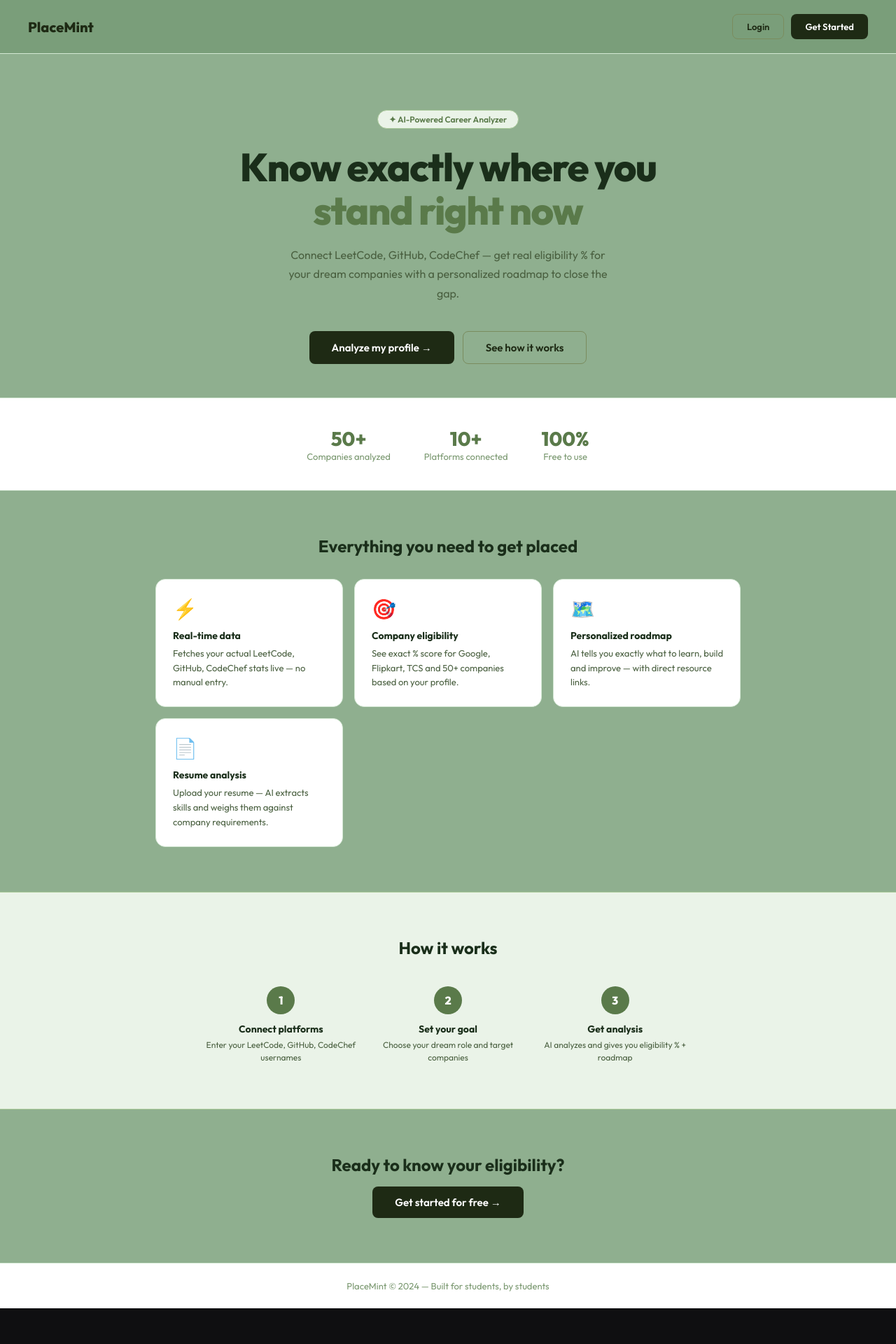
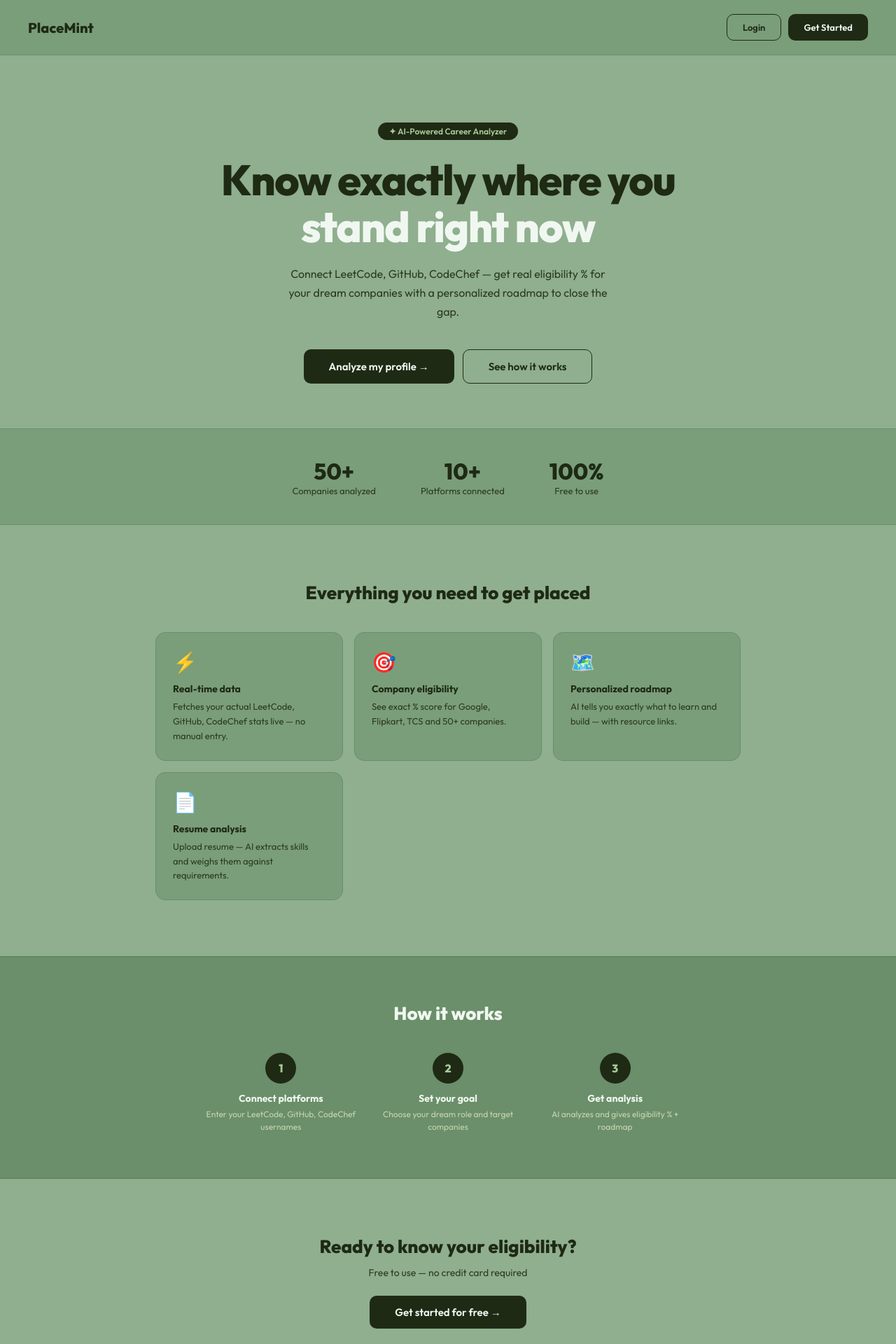
Before and after one commit to madhupriyaguthula/placemint, a React (Vite) app in the folder client/: page / in a window 1280 px wide. Shown: the top 1920 px of the page at 70% size. Before the commit the page ends 1869 px from the top, so only its background shows below. Built offline with nearby package versions, Linux system fonts and the light colour scheme.

Commit message:
Add smooth animations to landing page

```diff
--- a/client/src/index.css
+++ b/client/src/index.css
@@ -27,3 +27,105 @@ a { text-decoration: none; color: inherit; }
   font-size: 16px;
   color: #24895bc0;
 }
+/* Smooth scroll */
+html {
+  scroll-behavior: smooth;
+}
+
+/* Page transitions */
+* {
+  transition: background-color 0.2s ease, border-color 0.2s ease;
+}
+
+/* Fade in animation */
+@keyframes fadeInUp {
+  from {
+    opacity: 0;
+    transform: translateY(20px);
+  }
+  to {
+    opacity: 1;
+    transform: translateY(0);
+  }
+}
+
+@keyframes fadeIn {
+  from { opacity: 0; }
+  to { opacity: 1; }
+}
+
+.fade-in-up {
+  animation: fadeInUp 0.5s ease forwards;
+}
+
+.fade-in {
+  animation: fadeIn 0.4s ease forwards;
+}
+
+/* Stagger children */
+.stagger > * {
+  opacity: 0;
+  animation: fadeInUp 0.5s ease forwards;
+}
+
+.stagger > *:nth-child(1) { animation-delay: 0.1s; }
+.stagger > *:nth-child(2) { animation-delay: 0.2s; }
+.stagger > *:nth-child(3) { animation-delay: 0.3s; }
+.stagger > *:nth-child(4) { animation-delay: 0.4s; }
+.stagger > *:nth-child(5) { animation-delay: 0.5s; }
+.stagger > *:nth-child(6) { animation-delay: 0.6s; }
+
+/* Button hover effects */
+button {
+  transition: transform 0.15s ease, box-shadow 0.15s ease, background-color 0.15s ease !important;
+}
+
+button:hover {
+  transform: translateY(-1px);
+  box-shadow: 0 4px 12px rgba(0,0,0,0.15);
+}
+
+button:active {
+  transform: translateY(0px);
+}
+
+/* Card hover effects */
+.hover-card {
+  transition: transform 0.2s ease, box-shadow 0.2s ease !important;
+}
+
+.hover-card:hover {
+  transform: translateY(-3px);
+  box-shadow: 0 8px 24px rgba(0,0,0,0.12) !important;
+}
+
+/* Progress bar animation */
+@keyframes slideIn {
+  from { width: 0%; }
+  to { width: var(--target-width); }
+}
+
+/* Loading spinner */
+@keyframes spin {
+  to { transform: rotate(360deg); }
+}
+
+.spinner {
+  width: 20px;
+  height: 20px;
+  border: 2px solid #C8D4B0;
+  border-top-color: #5a7a4a;
+  border-radius: 50%;
+  animation: spin 0.8s linear infinite;
+  display: inline-block;
+}
+
+/* Pulse animation */
+@keyframes pulse {
+  0%, 100% { opacity: 1; }
+  50% { opacity: 0.5; }
+}
+
+.pulse {
+  animation: pulse 1.5s ease infinite;
+}
--- a/client/src/pages/LandingPage.jsx
+++ b/client/src/pages/LandingPage.jsx
@@ -1,28 +1,47 @@
+import { useEffect, useRef } from 'react';
 import { useNavigate } from 'react-router-dom';
 import { useAuth } from '../context/AuthContext';
-import { colors } from '../theme';
 
 export default function LandingPage() {
   const navigate = useNavigate();
   const { user } = useAuth();
+  const observerRef = useRef(null);
+
+  useEffect(() => {
+    observerRef.current = new IntersectionObserver((entries) => {
+      entries.forEach(entry => {
+        if (entry.isIntersecting) {
+          entry.target.style.opacity = '1';
+          entry.target.style.transform = 'translateY(0)';
+        }
+      });
+    }, { threshold: 0.1 });
+
+    document.querySelectorAll('.scroll-reveal').forEach(el => {
+      el.style.opacity = '0';
+      el.style.transform = 'translateY(30px)';
+      el.style.transition = 'opacity 0.6s ease, transform 0.6s ease';
+      observerRef.current.observe(el);
+    });
+
+    return () => observerRef.current?.disconnect();
+  }, []);
 
   return (
-    <div style={{ minHeight: '100vh', background: '#8FAF8F', color: '#1E2A14', fontFamily: 'Outfit, sans-serif' }}>
+    <div style={{ minHeight: '100vh', background: '#8FAF8F', color: '#1E2A14', fontFamily: 'Outfit, sans-serif', overflowX: 'hidden' }}>
 
       {/* Navbar */}
       <nav style={{
         display: 'flex', alignItems: 'center', justifyContent: 'space-between',
-        padding: '1.25rem 2.5rem', borderBottom: `1px solid ${colors.border}`,
-        background:'#7A9E7A', position: 'sticky', top: 0, zIndex: 100
+        padding: '1.25rem 2.5rem', borderBottom: '1px solid #6A8F6A',
+        background: '#7A9E7A', position: 'sticky', top: 0, zIndex: 100,
+        backdropFilter: 'blur(10px)',
+        animation: 'fadeIn 0.5s ease'
       }}>
-        <div style={{ fontSize: '20px', fontWeight: 800, color: '#1E2A14' }}>
-  PlaceMint
-</div>
+        <div style={{ fontSize: '20px', fontWeight: 800, color: '#1E2A14' }}>PlaceMint</div>
         <div style={{ display: 'flex', gap: '10px' }}>
           {user ? (
-            <button onClick={() => navigate('/input')} style={btnPrimary}>
-              Go to Dashboard →
-            </button>
+            <button onClick={() => navigate('/input')} style={btnPrimary}>Go to Dashboard →</button>
           ) : (
             <>
               <button onClick={() => navigate('/auth')} style={btnSecondary}>Login</button>
@@ -33,48 +52,49 @@ export default function LandingPage() {
       </nav>
 
       {/* Hero */}
-      <div style={{ textAlign: 'center', padding: '5rem 2rem 3rem' }}>
+      <div style={{ textAlign: 'center', padding: '6rem 2rem 4rem', animation: 'fadeInUp 0.7s ease' }}>
         <div style={{
           display: 'inline-flex', alignItems: 'center', gap: '6px',
-          background: colors.primaryBg, border: `1px solid ${colors.primaryLight}`,
-          borderRadius: '100px', padding: '5px 16px',
-          fontSize: '12px', color: colors.primary, fontWeight: 600, marginBottom: '1.5rem'
+          background: '#1E2A14', borderRadius: '100px', padding: '5px 16px',
+          fontSize: '12px', color: '#A8C898', fontWeight: 600, marginBottom: '1.5rem',
+          animation: 'fadeInUp 0.5s ease'
         }}>
           ✦ AI-Powered Career Analyzer
         </div>
 
         <h1 style={{
-          fontSize: 'clamp(2rem, 5vw, 3.5rem)', fontWeight: 800,
+          fontSize: 'clamp(2rem, 5vw, 3.8rem)', fontWeight: 800,
           letterSpacing: '-1.5px', lineHeight: 1.1, marginBottom: '1.25rem',
-          color: colors.text
+          color: '#1E2A14', animation: 'fadeInUp 0.6s ease'
         }}>
           Know exactly where you<br />
-          <span style={{ color: colors.primary }}>stand right now</span>
+          <span style={{ color: '#F0F7F0' }}>stand right now</span>
         </h1>
 
         <p style={{
-          fontSize: '16px', color: colors.textSub, maxWidth: '480px',
-          margin: '0 auto 2.5rem', lineHeight: 1.7
+          fontSize: '16px', color: '#2C3B1E', maxWidth: '480px',
+          margin: '0 auto 2.5rem', lineHeight: 1.7,
+          animation: 'fadeInUp 0.7s ease'
         }}>
           Connect LeetCode, GitHub, CodeChef — get real eligibility % for your
           dream companies with a personalized roadmap to close the gap.
         </p>
 
-        <div style={{ display: 'flex', gap: '12px', justifyContent: 'center', flexWrap: 'wrap' }}>
-          <button onClick={() => navigate('/auth')} style={{ ...btnPrimary, padding: '13px 32px', fontSize: '15px' }}>
+        <div style={{ display: 'flex', gap: '12px', justifyContent: 'center', flexWrap: 'wrap', animation: 'fadeInUp 0.8s ease' }}>
+          <button onClick={() => navigate('/auth')} style={{ ...btnPrimary, padding: '14px 36px', fontSize: '15px' }}>
             Analyze my profile →
           </button>
-          <button onClick={() => navigate('/auth')} style={{ ...btnSecondary, padding: '13px 32px', fontSize: '15px' }}>
+          <button onClick={() => navigate('/auth')} style={{ ...btnSecondary, padding: '14px 36px', fontSize: '15px' }}>
             See how it works
           </button>
         </div>
       </div>
 
       {/* Stats */}
-      <div style={{
-        display: 'flex', justifyContent: 'center', gap: '3rem',
+      <div className="scroll-reveal" style={{
+        display: 'flex', justifyContent: 'center', gap: '4rem',
         flexWrap: 'wrap', padding: '2.5rem',
-        background: colors.bgCard, borderTop: `1px solid ${colors.border}`, borderBottom: `1px solid ${colors.border}`
+        background: '#7A9E7A', borderTop: '1px solid #6A8F6A', borderBottom: '1px solid #6A8F6A'
       }}>
         {[
           { num: '50+', label: 'Companies analyzed' },
@@ -82,55 +102,59 @@ export default function LandingPage() {
           { num: '100%', label: 'Free to use' },
         ].map((s, i) => (
           <div key={i} style={{ textAlign: 'center' }}>
-            <div style={{ fontSize: '28px', fontWeight: 800, color: colors.primary }}>{s.num}</div>
-            <div style={{ fontSize: '13px', color: colors.textMuted }}>{s.label}</div>
+            <div style={{ fontSize: '32px', fontWeight: 800, color: '#1E2A14' }}>{s.num}</div>
+            <div style={{ fontSize: '13px', color: '#2C3B1E' }}>{s.label}</div>
           </div>
         ))}
       </div>
 
       {/* Features */}
-      <div style={{ padding: '4rem 2rem', maxWidth: '900px', margin: '0 auto' }}>
-        <h2 style={{ textAlign: 'center', fontSize: '24px', fontWeight: 700, marginBottom: '2rem', color: colors.text }}>
+      <div style={{ padding: '5rem 2rem', maxWidth: '900px', margin: '0 auto' }}>
+        <h2 className="scroll-reveal" style={{ textAlign: 'center', fontSize: '26px', fontWeight: 800, marginBottom: '2.5rem', color: '#1E2A14' }}>
           Everything you need to get placed
         </h2>
         <div style={{ display: 'grid', gridTemplateColumns: 'repeat(auto-fit, minmax(200px, 1fr))', gap: '16px' }}>
           {[
             { icon: '⚡', title: 'Real-time data', desc: 'Fetches your actual LeetCode, GitHub, CodeChef stats live — no manual entry.' },
-            { icon: '🎯', title: 'Company eligibility', desc: 'See exact % score for Google, Flipkart, TCS and 50+ companies based on your profile.' },
-            { icon: '🗺️', title: 'Personalized roadmap', desc: 'AI tells you exactly what to learn, build and improve — with direct resource links.' },
-            { icon: '📄', title: 'Resume analysis', desc: 'Upload your resume — AI extracts skills and weighs them against company requirements.' },
+            { icon: '🎯', title: 'Company eligibility', desc: 'See exact % score for Google, Flipkart, TCS and 50+ companies.' },
+            { icon: '🗺️', title: 'Personalized roadmap', desc: 'AI tells you exactly what to learn and build — with resource links.' },
+            { icon: '📄', title: 'Resume analysis', desc: 'Upload resume — AI extracts skills and weighs them against requirements.' },
           ].map((f, i) => (
-            <div key={i} style={{
-              background: colors.bgCard, border: `1px solid ${colors.border}`,
-              borderRadius: '14px', padding: '1.5rem'
+            <div key={i} className="scroll-reveal hover-card" style={{
+              background: '#7A9E7A', border: '1px solid #6A8F6A',
+              borderRadius: '14px', padding: '1.5rem',
+              transitionDelay: `${i * 0.1}s`
             }}>
               <div style={{ fontSize: '28px', marginBottom: '12px' }}>{f.icon}</div>
-              <div style={{ fontSize: '14px', fontWeight: 700, marginBottom: '6px', color: colors.text }}>{f.title}</div>
-              <div style={{ fontSize: '13px', color: colors.textSub, lineHeight: 1.6 }}>{f.desc}</div>
+              <div style={{ fontSize: '14px', fontWeight: 700, marginBottom: '6px', color: '#1E2A14' }}>{f.title}</div>
+              <div style={{ fontSize: '13px', color: '#2C3B1E', lineHeight: 1.6 }}>{f.desc}</div>
             </div>
           ))}
         </div>
       </div>
 
       {/* How it works */}
-      <div style={{ background: colors.primaryBg, padding: '4rem 2rem', borderTop: `1px solid ${colors.primaryLight}`, borderBottom: `1px solid ${colors.primaryLight}` }}>
+      <div className="scroll-reveal" style={{
+        background: '#6A8F6A', padding: '4rem 2rem',
+        borderTop: '1px solid #5A7A4A', borderBottom: '1px solid #5A7A4A'
+      }}>
         <div style={{ maxWidth: '700px', margin: '0 auto', textAlign: 'center' }}>
-          <h2 style={{ fontSize: '24px', fontWeight: 700, marginBottom: '2.5rem', color: colors.text }}>How it works</h2>
-          <div style={{ display: 'flex', gap: '1rem', flexWrap: 'wrap', justifyContent: 'center' }}>
+          <h2 style={{ fontSize: '26px', fontWeight: 800, marginBottom: '2.5rem', color: '#F0F7F0' }}>How it works</h2>
+          <div style={{ display: 'flex', gap: '1rem', flexWrap: 'wrap', justifyContent: 'center' }} className="stagger">
             {[
               { step: '1', title: 'Connect platforms', desc: 'Enter your LeetCode, GitHub, CodeChef usernames' },
               { step: '2', title: 'Set your goal', desc: 'Choose your dream role and target companies' },
-              { step: '3', title: 'Get analysis', desc: 'AI analyzes and gives you eligibility % + roadmap' },
+              { step: '3', title: 'Get analysis', desc: 'AI analyzes and gives eligibility % + roadmap' },
             ].map((s, i) => (
               <div key={i} style={{ flex: '1', minWidth: '160px', textAlign: 'center' }}>
                 <div style={{
-                  width: '40px', height: '40px', borderRadius: '50%',
-                  background: colors.primary, color: '#fff',
+                  width: '44px', height: '44px', borderRadius: '50%',
+                  background: '#1E2A14', color: '#A8C898',
                   display: 'flex', alignItems: 'center', justifyContent: 'center',
                   fontSize: '16px', fontWeight: 800, margin: '0 auto 12px'
                 }}>{s.step}</div>
-                <div style={{ fontSize: '14px', fontWeight: 700, marginBottom: '5px', color: colors.text }}>{s.title}</div>
-                <div style={{ fontSize: '12px', color: colors.textSub, lineHeight: 1.5 }}>{s.desc}</div>
+                <div style={{ fontSize: '14px', fontWeight: 700, marginBottom: '5px', color: '#F0F7F0' }}>{s.title}</div>
+                <div style={{ fontSize: '12px', color: '#C8D4B0', lineHeight: 1.5 }}>{s.desc}</div>
               </div>
             ))}
           </div>
@@ -138,11 +162,14 @@ export default function LandingPage() {
       </div>
 
       {/* CTA */}
-      <div style={{ textAlign: 'center', padding: '4rem 2rem' }}>
-        <h2 style={{ fontSize: '24px', fontWeight: 700, marginBottom: '1rem', color: colors.text }}>
+      <div className="scroll-reveal" style={{ textAlign: 'center', padding: '5rem 2rem' }}>
+        <h2 style={{ fontSize: '26px', fontWeight: 800, marginBottom: '0.75rem', color: '#1E2A14' }}>
           Ready to know your eligibility?
         </h2>
-        <button onClick={() => navigate('/auth')} style={{ ...btnPrimary, padding: '13px 32px', fontSize: '15px' }}>
+        <p style={{ fontSize: '14px', color: '#2C3B1E', marginBottom: '1.5rem' }}>
+          Free to use — no credit card required
+        </p>
+        <button onClick={() => navigate('/auth')} style={{ ...btnPrimary, padding: '14px 36px', fontSize: '15px' }}>
           Get started for free →
         </button>
       </div>
@@ -150,9 +177,9 @@ export default function LandingPage() {
       {/* Footer */}
       <div style={{
         textAlign: 'center', padding: '1.5rem',
-        borderTop: `1px solid ${colors.border}`,
-        fontSize: '13px', color: colors.textMuted,
-        background: colors.bgCard
+        borderTop: '1px solid #6A8F6A',
+        fontSize: '13px', color: '#2C3B1E',
+        background: '#7A9E7A'
       }}>
         PlaceMint © 2024 — Built for students, by students
       </div>
@@ -161,14 +188,14 @@ export default function LandingPage() {
 }
 
 const btnPrimary = {
-  background: '#1E2A14', color: '#fff', border: 'none',
-  borderRadius: '8px', padding: '9px 20px', fontSize: '13px',
+  background: '#1E2A14', color: '#F0F7F0', border: 'none',
+  borderRadius: '10px', padding: '10px 22px', fontSize: '13px',
   fontWeight: 600, cursor: 'pointer', fontFamily: 'Outfit, sans-serif'
 };
 
 const btnSecondary = {
   background: 'transparent', color: '#1E2A14',
-  border: '1px solid #7A8C5E', borderRadius: '8px',
-  padding: '9px 20px', fontSize: '13px', fontWeight: 600,
+  border: '1px solid #1E2A14', borderRadius: '10px',
+  padding: '10px 22px', fontSize: '13px', fontWeight: 600,
   cursor: 'pointer', fontFamily: 'Outfit, sans-serif'
 };
```
